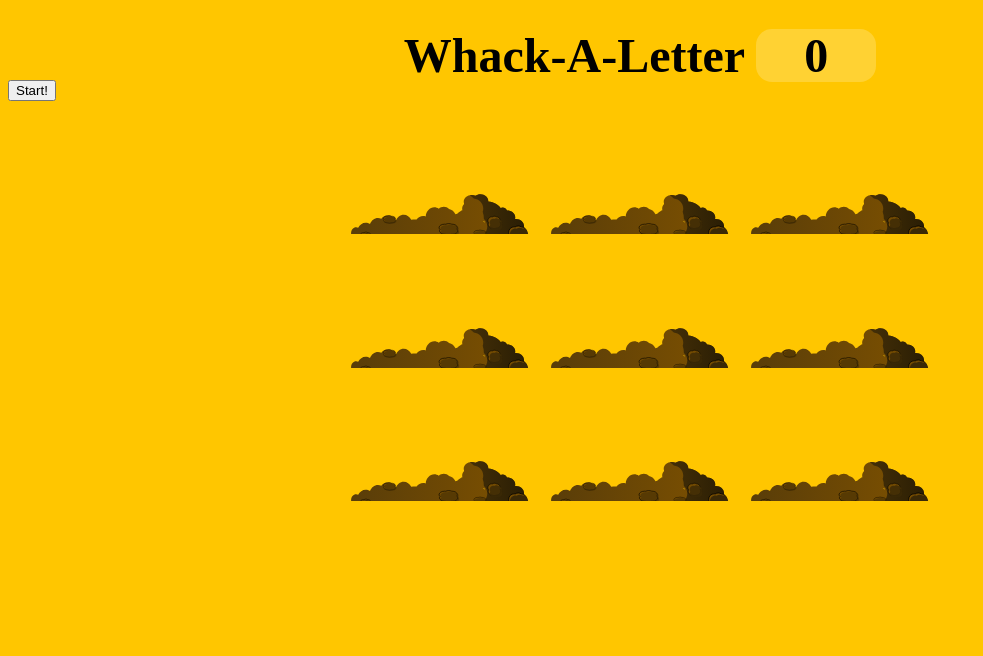
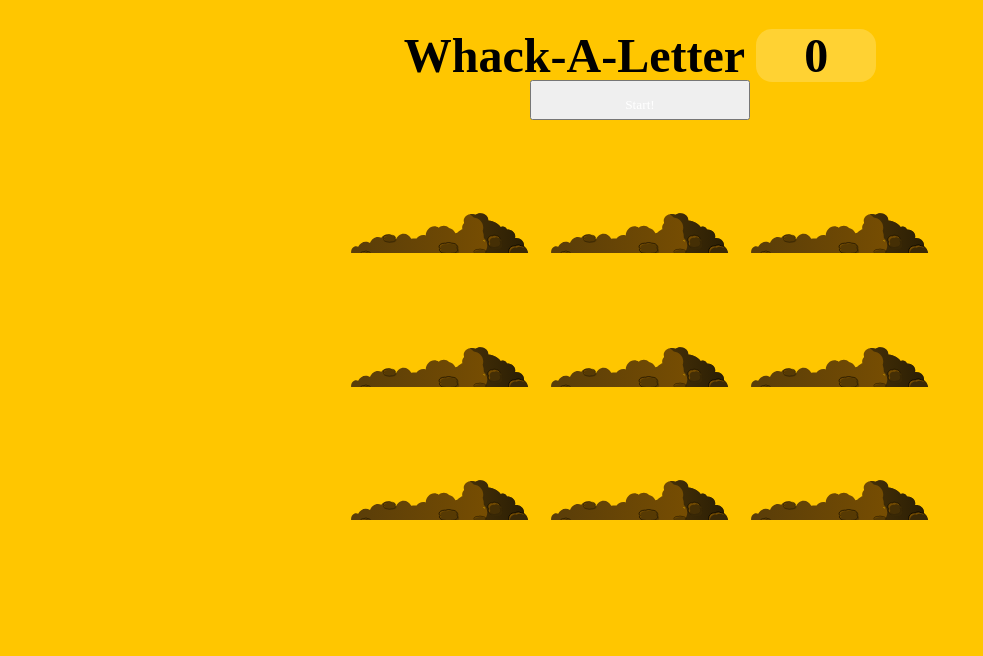
Before and after one commit to ShanteDenise/WhackALetterGame, a plain HTML site: page index.html in a window 1280 px wide. Shown: the whole page, without its empty margins (0-983 px from the left). Drawn offline with Linux system fonts and the light colour scheme.

Commit message:
Made changes to logic of the game to stop the game once user wins

```diff
--- a/app.js
+++ b/app.js
@@ -1,3 +1,4 @@
+
 const holes = document.querySelectorAll('.hole')
 const score = document.querySelector('.score')
 const alphabet = document.querySelectorAll('.alphabet')
@@ -5,6 +6,7 @@ let lastHole;
 let timeUp = true;
 let userScore = 0;
 let lastLetter;
+let timer;
 
 //Get a random letter on each hole.
 holes.forEach(hole => {
@@ -37,7 +39,7 @@ function peep() {
     hole.classList.add('up')
     setTimeout(() => {
         hole.classList.remove('up')
-        if(!timeUp) peep()
+        // if(!timeUp) peep()
     }, time)
 }
 
@@ -45,13 +47,14 @@ function startGame(){
     //When you start game time up is set to false
     timeUp = false;
     //Call function peep
-    peep()
-    //Game lasts 50 seconds, users score is equal to 0 on the start of the game
-    setTimeout(() => {
-        timeUp = true;
-        userScore = 0;
-    }, 60000)
+    //Game lasts 20 seconds, users score is equal to 0 on the start of the game
+    timer = window.setInterval(() => {
+        peep()
+    }, 1500)
+
 }
+
+
 
 function scoreIncrease(hole){
     //if timeUp is false and the letter is up add to userScore on click
@@ -60,7 +63,19 @@ function scoreIncrease(hole){
         score.textContent = userScore
         hole.classList.remove('up')
     }
+    // console.log(userScore)
+    if(userScore == 5){
+        alert("You win" + "Your Score is " + userScore)
+        userScore = 0;
+        score.textContent = userScore
+        window.clearInterval(timer);
+    }
+
+
+    console.log(timer)
 }
+
+
 
 //Loop through holes adding on click function and increase score
 holes.forEach(hole => hole.addEventListener('click', () => scoreIncrease(hole) ))
--- a/index.html
+++ b/index.html
@@ -9,7 +9,9 @@
 </head>
 <body>
     <h1> Whack-A-Letter <span class="score">0</span></h1>
-    <button class="info" onClick="startGame()">Start!</button>
+    <div class="startButton">
+    <button onClick="startGame()">Start!</button>
+  </div>
 
      <div class="game">
         <div class="hole hole1">
--- a/main.css
+++ b/main.css
@@ -23,6 +23,21 @@ h1 {
     display: flex;
     flex-wrap: wrap;
     margin: 0 auto;
+  }
+
+  .startButton{
+    display: flex;
+  }
+  button{
+    margin: 0 auto;
+    position: relative;
+    width:220px;
+    height:40px;
+    text-align:center;
+    color:#FFF;
+    text-decoration:none;
+    line-height:43px;
+    font-family:'Oswald'
   }
 
 
```
